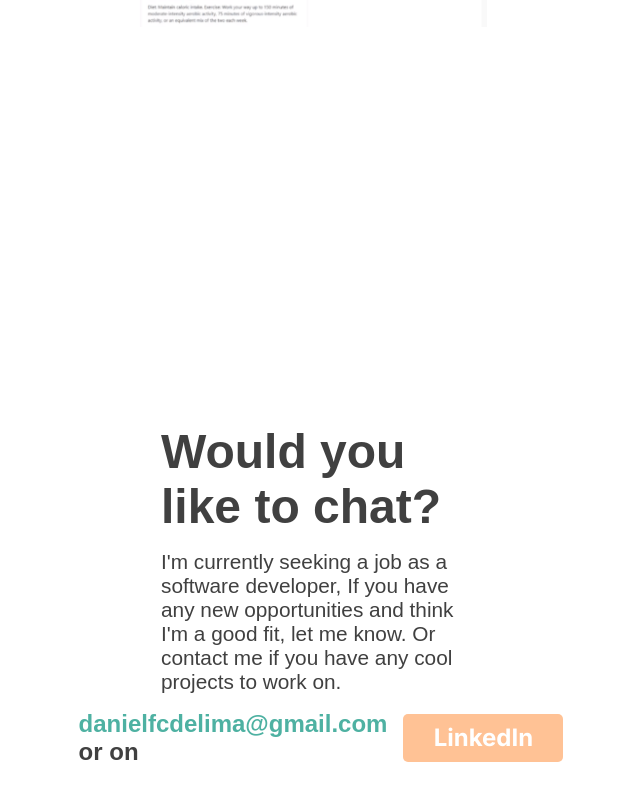
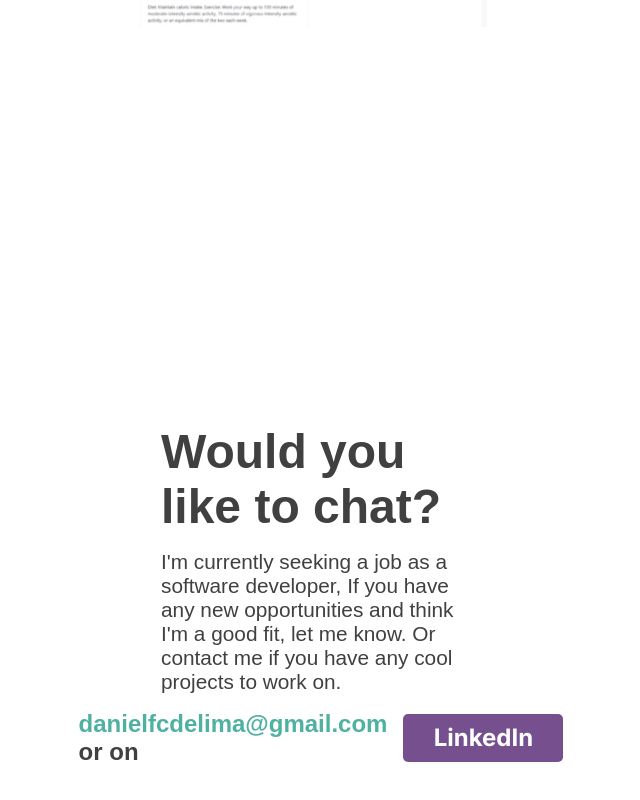
Before and after one commit to dndanli/dndanli-portfolio-v2, a React (Create React App) app in the folder dndanli-portfolio/: page / in a window 1280 px wide. Shown: the part 3212-4012 px from the top of the page, without its empty margins (319-959 px from the left). Built offline with nearby package versions, Linux system fonts and the light colour scheme.

Commit message:
change link button color

```diff
--- a/dndanli-portfolio/src/Components/Contact/Contact.tsx
+++ b/dndanli-portfolio/src/Components/Contact/Contact.tsx
@@ -25,7 +25,7 @@ const Contact = ({ className }: ContactProps) => {
             className="link-button"
             textInput="LinkedIn"
             link="https://www.linkedin.com/in/daniel-de-lima-a07aa8223/"
-            inputBgColor="#ffc295"
+            inputBgColor="#76508e"
             inputColor="white"
           ></StyledLinkButton>
         </div>
```
